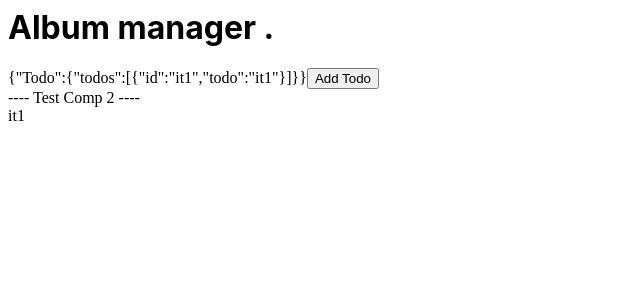
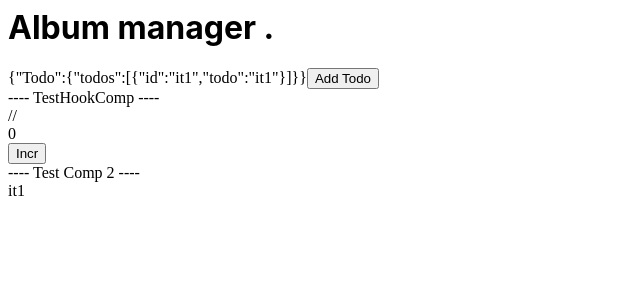
Before and after one commit to dgaws-app01/album-manager, a React (Create React App) app: page / in a window 1280 px wide. Shown: the top 300 px of the page, without its empty margins (0-640 px from the left). Built offline with nearby package versions, Linux system fonts and the light colour scheme.

Commit message:
4 files modified

```diff
--- a/src/App.js
+++ b/src/App.js
@@ -4,15 +4,17 @@ import "./style.css";
 import {TodoTestList} from "./components/TodoTestList"
 import {AttachReducerLater} from "./components/AttachReducerLater"
 import {TestComponent2} from "./components/TestComponent2"
+import {TestHookComp} from "./components/TestHookComp"
 
 export default function App() {
-
+  console.log(`App / ${new Date().getTime()} `)
   return (
     <div>
       <h1>Album manager .</h1>
       {/* <TodoTestList nm="list 1"></TodoTestList> */}
       {/* <TodoTestList nm="list 2"></TodoTestList> */}
       <AttachReducerLater></AttachReducerLater>
+      <TestHookComp></TestHookComp>
       <TestComponent2></TestComponent2>
 
     </div>
--- a/src/components/AttachReducerLater.js
+++ b/src/components/AttachReducerLater.js
@@ -8,7 +8,7 @@ import {hooks} from '../data/stores/masterStore.js'
 export const AttachReducerLater = (params) => {
 
   const Todo = hooks.stor //useStoreSel((state) => {console.log({state});return state.Todo});
-
+  console.log(`AttachReducerLater / ${new Date().getTime()} `)
   return (<>
     {JSON.stringify(Todo)}
     <button onClick={(e)=> hooks.stor = AddTodoAction(new Date().getSeconds()) }>Add Todo</button>
--- a/src/components/TestComponent2.js
+++ b/src/components/TestComponent2.js
@@ -3,7 +3,7 @@ import {hooks} from '../data/stores/masterStore.js'
 
 export const TestComponent2 = (params) => {
         const {Todo} = hooks.stor
-        console.log(`${new Date().getTime()} : TestComponent2 refreshed`)
+        console.log(`TestComponent2 / ${new Date().getTime()} `)
         return <>
                 <div>---- Test Comp 2 ---- </div>
                 <div>{Todo.todos[0].id}</div>
--- a/src/components/TestHookComp.js
+++ b/src/components/TestHookComp.js
@@ -1,11 +1,14 @@
-import React from "react";
-import {hooks} from '../data/stores/masterStore.js'
+import React, {useState} from "react";
 
-export const TestComponent2 = (params) => {
-        const {Todo} = hooks.stor
-        console.log(`${new Date().getTime()} : TestComponent2 refreshed`)
+
+export const TestHookComp = (params) => {
+        //const {Todo} = hooks.stor
+        const [no, setNo] = useState(0)
+        let incr = (e) => setNo((n)=> n+1)
+        console.log(`TestHookComp / ${new Date().getTime()} `)
         return <>
-                <div>---- Test Comp 2 ---- </div>
-                <div>{Todo.todos[0].id}</div>
+                <div>---- TestHookComp ---- </div>
+                //<div>{no}</div>
+                <button onClick={(e)=> incr()}>Incr</button>
         </>
 }
```
